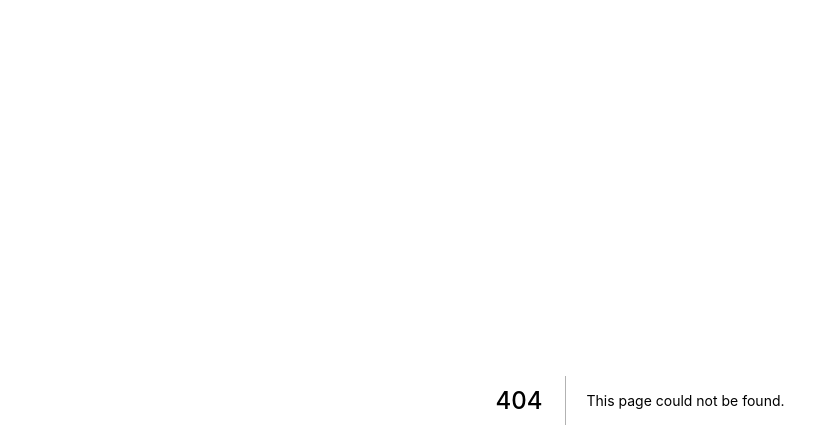
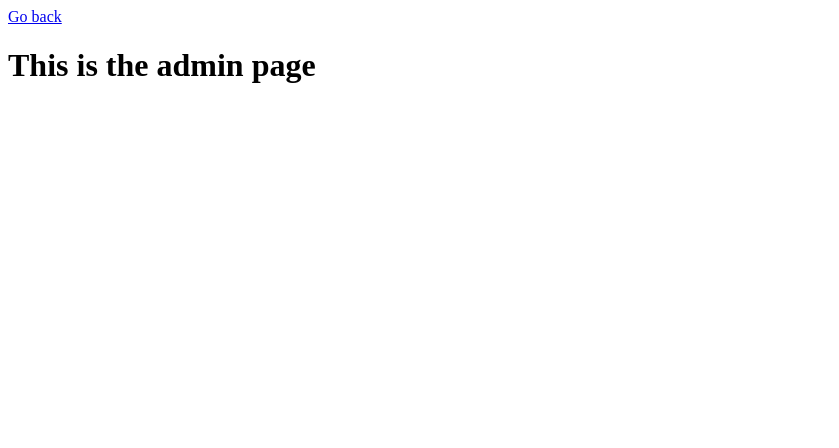
Before and after one commit to Rae-Kwon/richard-kwon-portfolio, a Next.js app: page /admin in a window 1280 px wide. Before the commit this address had no page. Shown: the top 448 px of the page, without its empty margins (0-839 px from the left). Built offline with nearby package versions, Linux system fonts and the light colour scheme.

Commit message:
Create Admin page

```diff
--- /dev/null
+++ b/pages/admin.jsx
@@ -0,0 +1,14 @@
+import Link from 'next/link'
+
+const Admin = () => {
+    return (
+        <div>
+            <Link href="/">
+                <a>Go back</a>
+            </Link>
+            <h1>This is the admin page</h1>
+        </div>
+    )
+}
+
+export default Admin
```
